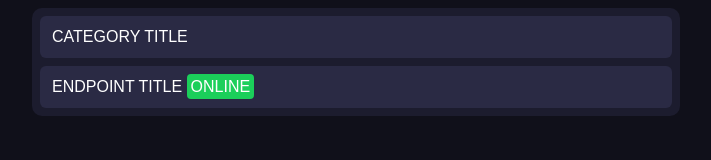
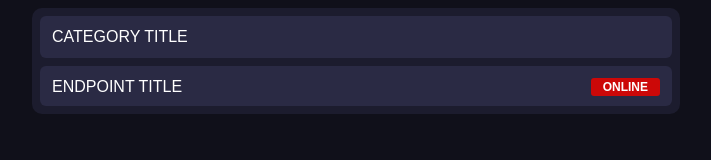
Before and after one commit to PetrTech/AutoStatusTracker, a website: page public/index.html in a window 1280 px wide. Shown: the whole page, without its empty margins (284-995 px from the left). Drawn offline with Linux system fonts and the light colour scheme.

Commit message:
did some styling

```diff
--- a/public/index.html
+++ b/public/index.html
@@ -13,8 +13,8 @@
         </div>
 
         <div class="endpoint">
-            <span class="endpointContent">ENDPOINT TITLE</span>
-            <span class="endpointStatus positive">ONLINE</span>
+            <span>ENDPOINT TITLE</span>
+            <span class="endpointStatus statusNegative">ONLINE</span>
         </div>
     </div>
 </body>
--- a/public/style.css
+++ b/public/style.css
@@ -27,11 +27,39 @@
     background: rgb(42, 42, 68);
     border-radius: 6px;
     padding: 12px;
+    height: calc(1rem);
+}
+
+.endpoint *{
+    font-size: 1rem;
+    float:left;
 }
 
 .endpointStatus {
+    text-align: right;
+
+    float: right;
+
+    font-weight: 700;
+    background: rgb(100, 100, 100);
+
+    border-radius: 3px;
+
+    font-size: .75rem;
+    padding: .125rem;
+    padding-left: .75rem;
+    padding-right: .75rem;
+}
+
+.statusPositive {
     background: rgb(27, 207, 90);
+}
 
-    border-radius: 4px;
-    padding: 4px;
+.statusQuestionable {
+    background: rgb(241, 203, 31);
+    color: black;
 }
+
+.statusNegative {
+    background: rgb(204, 8, 8);
+}
```
Also changed, not shown: public/behavior.js (added), public/updateStatus.js (added).
